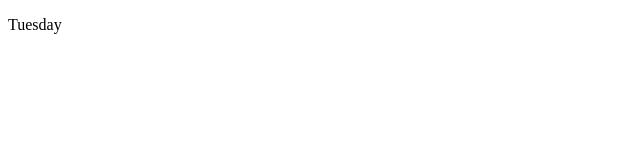
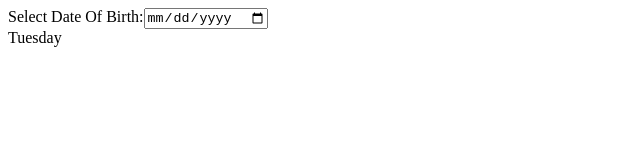
Before and after one commit to Paulwamaria/Akan-Name-Finder, a plain HTML site: page index.html in a window 1280 px wide. Shown: the whole page, without its empty margins (0-640 px from the left). Drawn offline with Linux system fonts and the light colour scheme.

Commit message:
Add a html form and an input type of date

```diff
--- a/index.html
+++ b/index.html
@@ -7,8 +7,17 @@
   <title>Akan Name Finder</title>
 </head>
 <body>
-  <div>
-    <p id="disp"></p>
+  <div class="container">
+    <div class="card">
+      <div class="card-body">
+        <form action="" method="get">
+          Select Date Of Birth:<input type="date" id= "birthd" name="birthd">
+        </form>
+
+      </div>
+
+    </div>
+
   </div>
 
   <script src="js/akan.js"></script>
```
